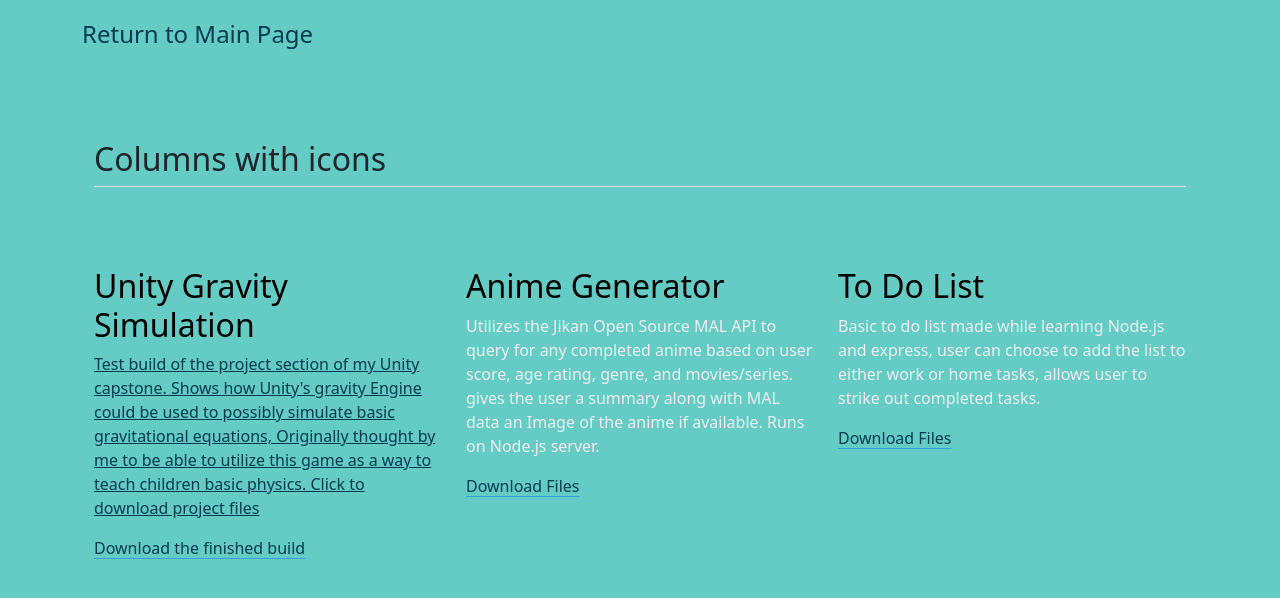
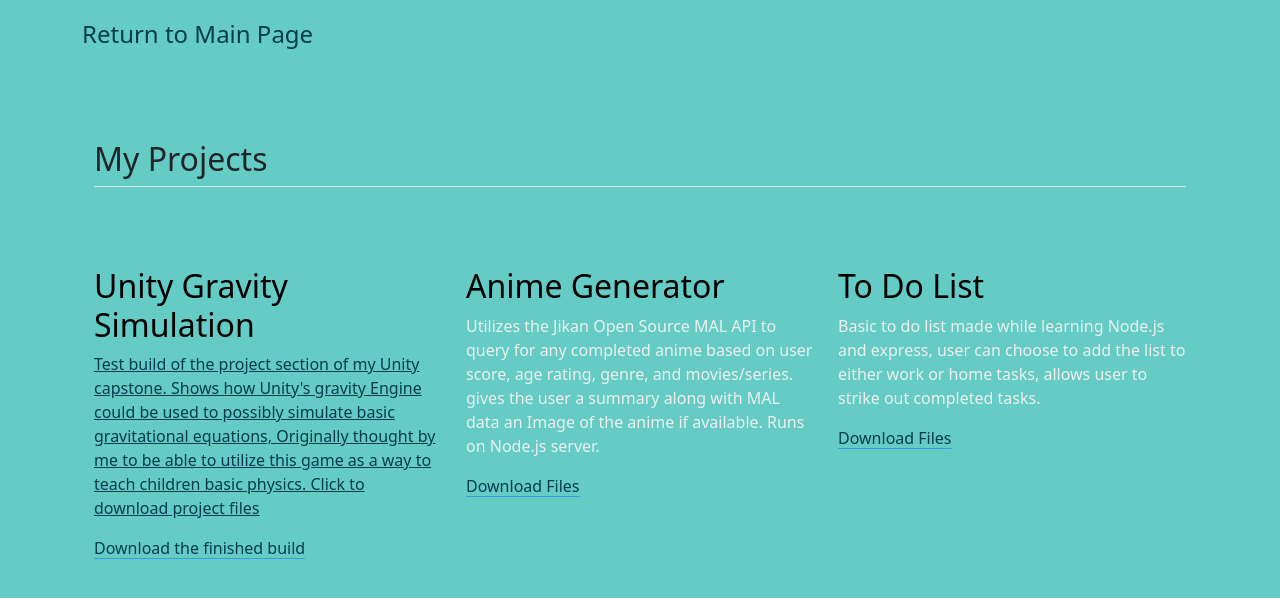
Before and after one commit to maxwellriesel98/PersonalWebsite, a plain HTML site: page Projects.html in a window 1280 px wide. Drawn offline with nearby package versions, Linux system fonts and the light colour scheme.

Commit message:
add source files for projects in Files Directory Fix Default Heading

```diff
--- a/Projects.html
+++ b/Projects.html
@@ -21,7 +21,7 @@
 <body id="Projects">
 
     <div class="container px-4 py-5" id="featured-3">
-        <h2 class="pb-2 border-bottom">Columns with icons</h2>
+        <h2 class="pb-2 border-bottom">My Projects</h2>
         <div class="row g-4 py-5 row-cols-1 row-cols-lg-3">
 
 
```
Also changed, not shown: 2 other files.
